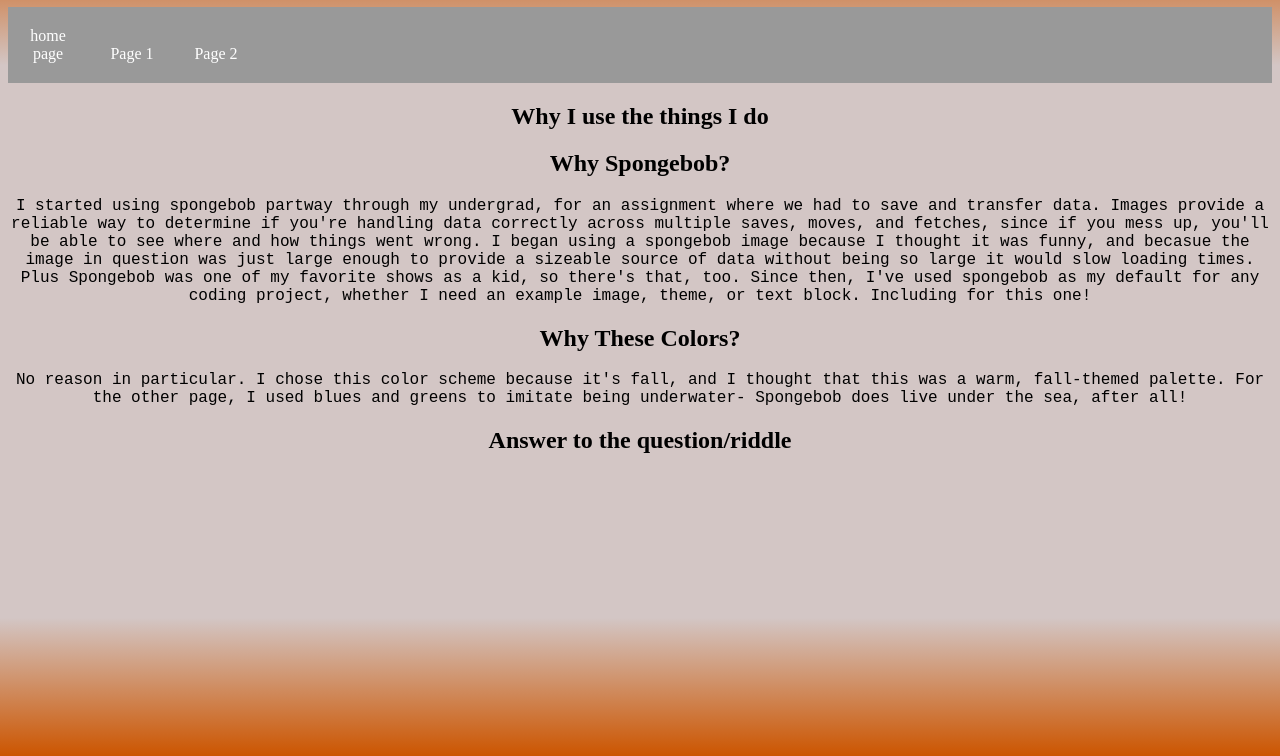
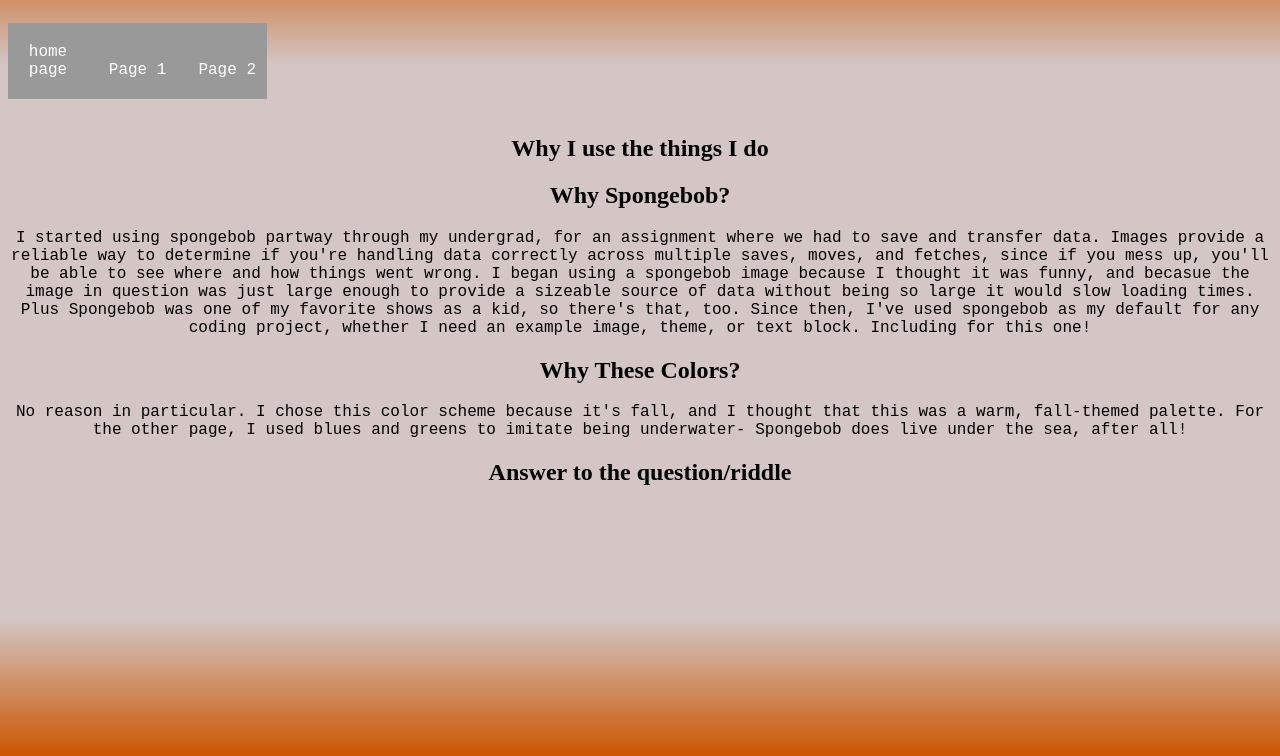
Before and after one commit to jhildreth137/WebDesignBCC, a plain HTML site: page hw8/pg2.html in a window 1280 px wide. Shown: the part 73-829 px from the top of the page. Drawn offline with Linux system fonts and the light colour scheme.

Commit message:
Add styles for container and unordered list
Fix typo in class name and add styles for ul.

```diff
--- a/hw8/style.css
+++ b/hw8/style.css
@@ -22,6 +22,16 @@ h2 {
     color: black;
 }
 
+.contianer {
+    text-align: center;
+}
+
+ul {
+    font-family: "Courier New", monospace;
+    display: inline-block;
+    text-align: left;
+}
+
 navigation ul {
   list-style: none;
   background-color: #999;
```
